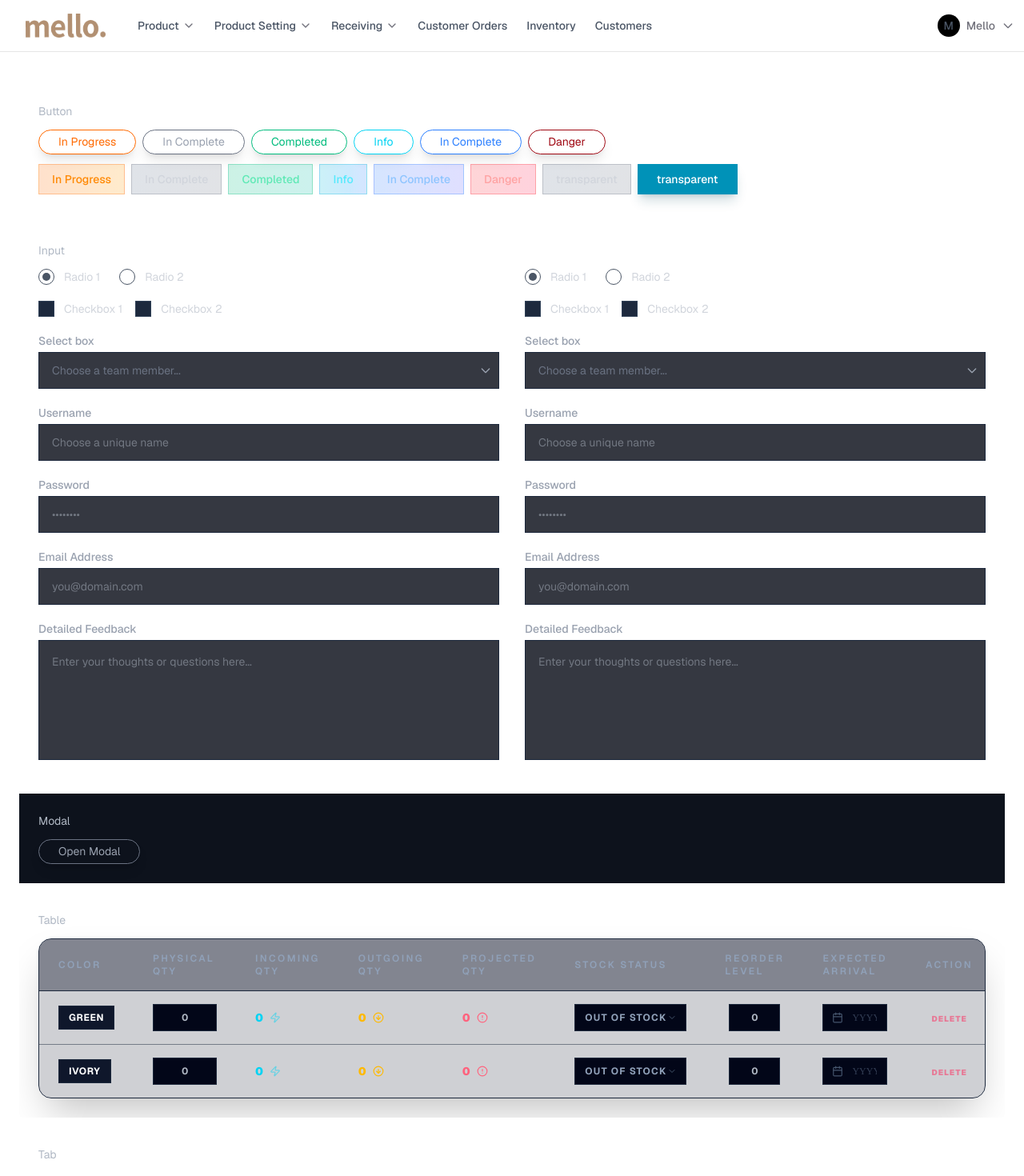
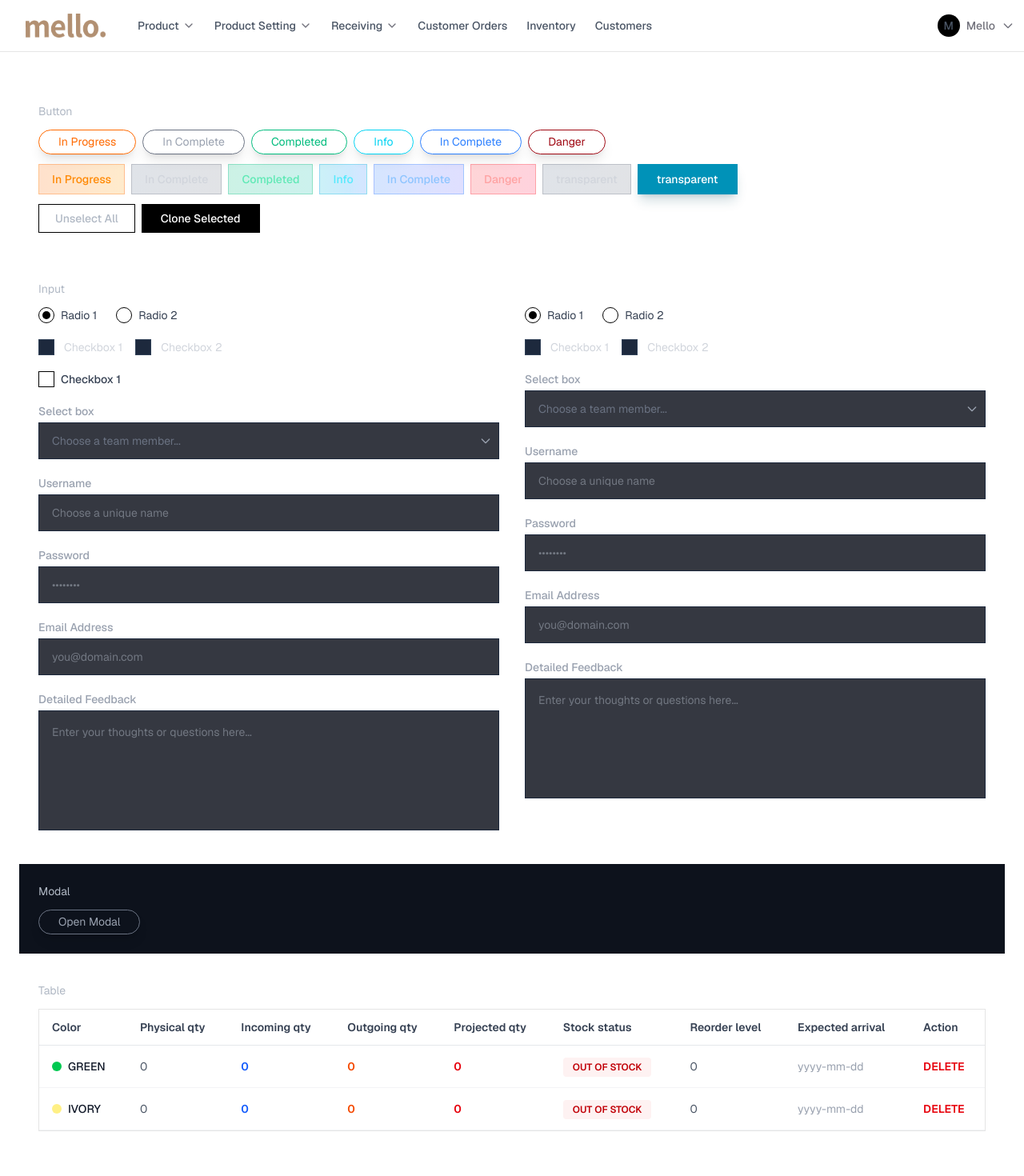
Before and after one commit to Animesh459/Vuerprise, a Vue app: page /utilities in a window 1280 px wide. Shown: the top 1470 px of the page at 80% size. Built offline with nearby package versions, Linux system fonts and the light colour scheme.

Commit message:
base component rearrange for theme consistency

```diff
--- a/src/components/CustomRadio.vue
+++ b/src/components/CustomRadio.vue
@@ -17,18 +17,18 @@
 
         <label
             :for="`${id}-${option.value}`"
-            class="flex items-center cursor-pointer text-sm text-gray-300 select-none
+            class="flex items-center cursor-pointer text-sm text-gray-700 select-none
                  transition duration-200 ease-in-out"
         >
           <div
-              class="w-5 h-5 mr-3 rounded-full border flex items-center justify-center flex-shrink-0
+              class="w-5 h-5 mr-2 rounded-full border flex items-center justify-center flex-shrink-0
                    transition duration-300 ease-in-out"
               :class="modelValue === option.value
-              ? 'border-gray-600 shadow-gray-600'
-              : 'border-gray-600 bg-white hover:border-gray-600'"
+              ? 'border-black shadow-black'
+              : 'border-black bg-white hover:border-black'"
           >
             <div
-                class="w-2.5 h-2.5 rounded-full bg-gray-600
+                class="w-2.5 h-2.5 rounded-full bg-black
                      transition-transform duration-300 ease-in-out"
                 :class="{ 'scale-100 opacity-100': modelValue === option.value, 'scale-0 opacity-0': modelValue !== option.value }"
             ></div>
--- a/src/components/form/BaseCheckbox.vue
+++ b/src/components/form/BaseCheckbox.vue
@@ -6,7 +6,7 @@
           :checked="modelValue"
           @change="$emit('update:modelValue', $event.target.checked)"
           :class="[
-          'relative h-4 w-4 appearance-none border border-black/20 bg-white/50 rounded-sm cursor-pointer transition-all',
+          'relative h-5 w-5 appearance-none border border-black bg-white rounded-sm cursor-pointer transition-all',
           'checked:bg-black checked:border-black',
           'after:content-[\'✓\'] after:absolute after:inset-0 after:flex after:items-center after:justify-center',
           'after:text-[10px] after:text-white after:font-bold after:opacity-0 checked:after:opacity-100',
--- a/src/views/ColorsCategory.vue
+++ b/src/views/ColorsCategory.vue
@@ -35,7 +35,7 @@
 
 
       <div class="space-y-6">
-        <div class="grid grid-cols-2 gap-8 lg:grid-cols-2">
+        <div class="grid grid-cols-2 gap-6 lg:grid-cols-2">
           <div class="space-y-6">
 
             <BaseInput label="Color Name" placeholder="Enter color name" />
@@ -65,7 +65,7 @@
           </div>
         </div>
 
-        <div class="flex justify-end gap-3 pt-4">
+        <div class="flex justify-end gap-3">
           <button class="btn-secondary-new">Cancel</button>
           <button class="btn-primary-new">Save</button>
         </div>
--- a/src/views/Utilities.vue
+++ b/src/views/Utilities.vue
@@ -61,7 +61,10 @@
           transparent
         </button>
       </div>
-
+    <div class="flex gap-2">
+      <button class="btn-secondary-new"> Unselect All </button>
+      <button class="btn-primary-new"> Clone Selected </button>
+    </div>
   </div>
 
   <div class="common-card flex flex-col gap-3 mb-3">
@@ -92,6 +95,9 @@
                       Checkbox 2
                     </CustomCheckbox>
                 </div>
+              <BaseCheckbox
+                  label="Checkbox 1"
+              />
                 <CustomSelect
                     id="project-select"
                     label="Select box"
@@ -267,58 +273,109 @@
 <!--        @update:currentPage="updatePage"-->
 <!--    />-->
 
-    <div class="overflow-x-auto rounded-2xl border border-slate-800 bg-slate-900/20 backdrop-blur-md shadow-2xl">
-      <table class="w-full text-left border-collapse min-w-[1000px]">
+<!--    <div class="overflow-x-auto rounded-2xl border border-slate-800 bg-slate-900/20 backdrop-blur-md shadow-2xl">-->
+<!--      <table class="w-full text-left border-collapse min-w-[1000px]">-->
+<!--        <thead>-->
+<!--        <tr class="border-b border-slate-800 bg-slate-900/40">-->
+<!--          <th v-for="header in tableHeaders" :key="header" class="px-6 py-4 text-xs font-semibold text-slate-400 uppercase tracking-[0.2em]">-->
+<!--            {{ header }}-->
+<!--          </th>-->
+<!--        </tr>-->
+<!--        </thead>-->
+<!--        <tbody class="divide-y divide-slate-800/50">-->
+<!--        <tr v-for="row in inventoryData" :key="row.color" class="group hover:bg-slate-800/20 transition-colors">-->
+<!--          <td class="px-6 py-4">-->
+<!--            <span class="inline-flex items-center gap-2 px-3 py-1.5 bg-slate-900 border border-slate-800 rounded-lg text-xs font-bold text-white uppercase tracking-wider">{{ row.color }}</span>-->
+<!--          </td>-->
+<!--          <td class="px-6 py-4">-->
+<!--            <input type="text" v-model="row.physical" class="w-20 bg-slate-950 border border-slate-800 rounded-lg px-3 py-2 text-xs text-center font-bold focus:border-cyan-500/50 outline-none transition-all" />-->
+<!--          </td>-->
+<!--          <td class="px-6 py-4">-->
+<!--            <div class="flex items-center gap-2 text-cyan-400 font-black text-sm">{{ row.incoming }} <ZapIcon :size="14" class="animate-pulse" /></div>-->
+<!--          </td>-->
+<!--          <td class="px-6 py-4">-->
+<!--            <div class="flex items-center gap-2 text-amber-400 font-black text-sm">{{ row.outgoing }} <ArrowDownCircleIcon :size="14" /></div>-->
+<!--          </td>-->
+<!--          <td class="px-6 py-4">-->
+<!--            <div class="flex items-center gap-2 text-rose-400 font-black text-sm">{{ row.projected }} <AlertCircleIcon :size="14" /></div>-->
+<!--          </td>-->
+<!--          <td class="px-6 py-4">-->
+<!--            <div class="relative min-w-[140px]">-->
+<!--              <select v-model="row.status" class="w-full bg-slate-950 border border-slate-800 rounded-lg px-3 py-2 text-xs font-bold text-slate-400 appearance-none outline-none focus:border-cyan-500/50 transition-all uppercase tracking-widest cursor-pointer">-->
+<!--                <option>Out of Stock</option>-->
+<!--                <option>In Stock</option>-->
+<!--                <option>Low Stock</option>-->
+<!--              </select>-->
+<!--              <ChevronDownIcon class="absolute right-3 top-1/2 -translate-y-1/2 text-slate-600" :size="12" />-->
+<!--            </div>-->
+<!--          </td>-->
+<!--          <td class="px-6 py-4 text-center">-->
+<!--            <input type="text" v-model="row.reorder" class="w-16 bg-slate-950 border border-slate-800 rounded-lg px-3 py-2 text-xs text-center font-bold outline-none" />-->
+<!--          </td>-->
+<!--          <td class="px-6 py-4">-->
+<!--            <div class="relative">-->
+<!--              <input type="text" placeholder="YYYY-MM-DD" class="w-full bg-slate-950 border border-slate-800 rounded-lg pl-9 pr-3 py-2 text-xs font-mono text-slate-500 outline-none focus:border-cyan-500/50 transition-all" />-->
+<!--              <CalendarIcon class="absolute left-3 top-1/2 -translate-y-1/2 text-slate-600" :size="14" />-->
+<!--            </div>-->
+<!--          </td>-->
+<!--          <td class="px-6 py-4 text-center">-->
+<!--            <button class="text-rose-500/50 hover:text-rose-500 font-black text-[10px] uppercase tracking-widest transition-all hover:scale-110 active:scale-95">Delete</button>-->
+<!--          </td>-->
+<!--        </tr>-->
+<!--        </tbody>-->
+<!--      </table>-->
+<!--    </div>-->
+
+
+    <div class="overflow-x-auto border border-border">
+      <table class="w-full text-sm">
         <thead>
-        <tr class="border-b border-slate-800 bg-slate-900/40">
-          <th v-for="header in tableHeaders" :key="header" class="px-6 py-4 text-xs font-semibold text-slate-400 uppercase tracking-[0.2em]">
-            {{ header }}
-          </th>
+        <tr class="border-b border-gray-200">
+          <th class="px-4 py-3 text-left font-semibold text-gray-700">Color</th>
+          <th class="px-4 py-3 text-left font-semibold text-gray-700">Physical qty</th>
+          <th class="px-4 py-3 text-left font-semibold text-gray-700">Incoming qty</th>
+          <th class="px-4 py-3 text-left font-semibold text-gray-700">Outgoing qty</th>
+          <th class="px-4 py-3 text-left font-semibold text-gray-700">Projected qty</th>
+          <th class="px-4 py-3 text-left font-semibold text-gray-700">Stock status</th>
+          <th class="px-4 py-3 text-left font-semibold text-gray-700">Reorder level</th>
+          <th class="px-4 py-3 text-left font-semibold text-gray-700">Expected arrival</th>
+          <th class="px-4 py-3 text-left font-semibold text-gray-700">Action</th>
         </tr>
         </thead>
-        <tbody class="divide-y divide-slate-800/50">
-        <tr v-for="row in inventoryData" :key="row.color" class="group hover:bg-slate-800/20 transition-colors">
-          <td class="px-6 py-4">
-            <span class="inline-flex items-center gap-2 px-3 py-1.5 bg-slate-900 border border-slate-800 rounded-lg text-xs font-bold text-white uppercase tracking-wider">{{ row.color }}</span>
+        <tbody>
+        <tr class="border-b border-gray-100 hover:bg-gray-50 transition">
+          <td class="px-4 py-4 flex items-center gap-2">
+            <div class="w-3 h-3 rounded-full bg-green-500"></div>
+            <span class="font-medium text-gray-900">GREEN</span>
           </td>
-          <td class="px-6 py-4">
-            <input type="text" v-model="row.physical" class="w-20 bg-slate-950 border border-slate-800 rounded-lg px-3 py-2 text-xs text-center font-bold focus:border-cyan-500/50 outline-none transition-all" />
+          <td class="px-4 py-4 text-gray-600">0</td>
+          <td class="px-4 py-4"><span class="text-blue-600 font-semibold">0</span></td>
+          <td class="px-4 py-4"><span class="text-orange-600 font-semibold">0</span></td>
+          <td class="px-4 py-4"><span class="text-red-600 font-semibold">0</span></td>
+          <td class="px-4 py-4"><span class="px-3 py-1 bg-red-50 text-red-700 text-xs font-semibold rounded">OUT OF STOCK</span></td>
+          <td class="px-4 py-4 text-gray-600">0</td>
+          <td class="px-4 py-4 text-gray-400">yyyy-mm-dd</td>
+          <td class="px-4 py-4"><span class="text-red-600 font-semibold cursor-pointer hover:text-red-700">DELETE</span></td>
+        </tr>
+        <tr class="hover:bg-gray-50 transition border-b border-gray-100">
+          <td class="px-4 py-4 flex items-center gap-2">
+            <div class="w-3 h-3 rounded-full bg-yellow-200"></div>
+            <span class="font-medium text-gray-900">IVORY</span>
           </td>
-          <td class="px-6 py-4">
-            <div class="flex items-center gap-2 text-cyan-400 font-black text-sm">{{ row.incoming }} <ZapIcon :size="14" class="animate-pulse" /></div>
-          </td>
-          <td class="px-6 py-4">
-            <div class="flex items-center gap-2 text-amber-400 font-black text-sm">{{ row.outgoing }} <ArrowDownCircleIcon :size="14" /></div>
-          </td>
-          <td class="px-6 py-4">
-            <div class="flex items-center gap-2 text-rose-400 font-black text-sm">{{ row.projected }} <AlertCircleIcon :size="14" /></div>
-          </td>
-          <td class="px-6 py-4">
-            <div class="relative min-w-[140px]">
-              <select v-model="row.status" class="w-full bg-slate-950 border border-slate-800 rounded-lg px-3 py-2 text-xs font-bold text-slate-400 appearance-none outline-none focus:border-cyan-500/50 transition-all uppercase tracking-widest cursor-pointer">
-                <option>Out of Stock</option>
-                <option>In Stock</option>
-                <option>Low Stock</option>
-              </select>
-              <ChevronDownIcon class="absolute right-3 top-1/2 -translate-y-1/2 text-slate-600" :size="12" />
-            </div>
-          </td>
-          <td class="px-6 py-4 text-center">
-            <input type="text" v-model="row.reorder" class="w-16 bg-slate-950 border border-slate-800 rounded-lg px-3 py-2 text-xs text-center font-bold outline-none" />
-          </td>
-          <td class="px-6 py-4">
-            <div class="relative">
-              <input type="text" placeholder="YYYY-MM-DD" class="w-full bg-slate-950 border border-slate-800 rounded-lg pl-9 pr-3 py-2 text-xs font-mono text-slate-500 outline-none focus:border-cyan-500/50 transition-all" />
-              <CalendarIcon class="absolute left-3 top-1/2 -translate-y-1/2 text-slate-600" :size="14" />
-            </div>
-          </td>
-          <td class="px-6 py-4 text-center">
-            <button class="text-rose-500/50 hover:text-rose-500 font-black text-[10px] uppercase tracking-widest transition-all hover:scale-110 active:scale-95">Delete</button>
-          </td>
+          <td class="px-4 py-4 text-gray-600">0</td>
+          <td class="px-4 py-4"><span class="text-blue-600 font-semibold">0</span></td>
+          <td class="px-4 py-4"><span class="text-orange-600 font-semibold">0</span></td>
+          <td class="px-4 py-4"><span class="text-red-600 font-semibold">0</span></td>
+          <td class="px-4 py-4"><span class="px-3 py-1 bg-red-50 text-red-700 text-xs font-semibold rounded">OUT OF STOCK</span></td>
+          <td class="px-4 py-4 text-gray-600">0</td>
+          <td class="px-4 py-4 text-gray-400">yyyy-mm-dd</td>
+          <td class="px-4 py-4"><span class="text-red-600 font-semibold cursor-pointer hover:text-red-700">DELETE</span></td>
         </tr>
         </tbody>
       </table>
     </div>
+
+
   </div>
 
   <div class="common-card flex flex-col gap-3 mb-3">
@@ -372,6 +429,7 @@
   import CustomTabs from "@/components/CustomTabs.vue";
   import CustomPagination from "@/components/CustomPagination.vue";
   import {AlertCircleIcon, ArrowDownCircleIcon, CalendarIcon, ChevronDownIcon, ZapIcon} from "lucide-vue-next";
+  import BaseCheckbox from "@/components/form/BaseCheckbox.vue";
 
   const isModalOpen = ref(false);
 
```
